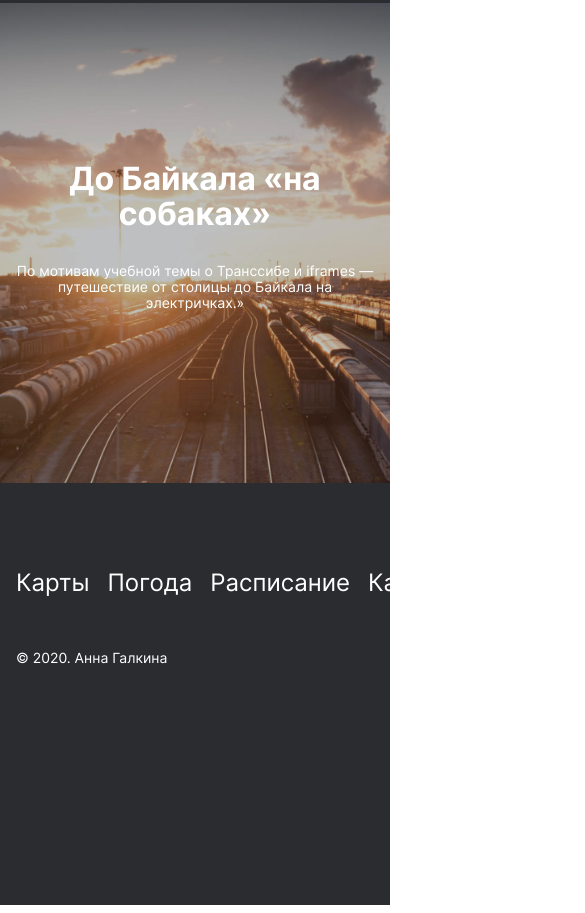
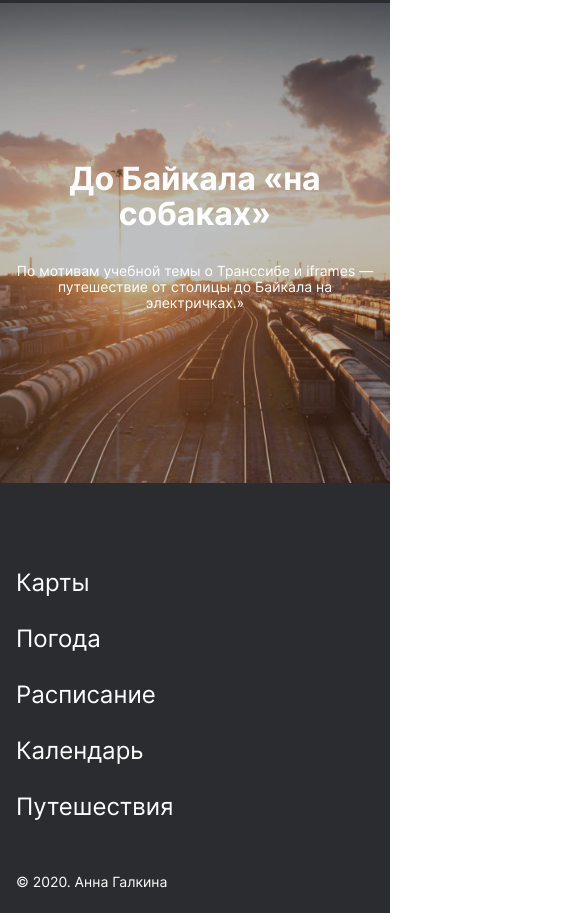
Before and after one commit to Sandhani1704/russian-travel, a plain HTML site: page index.html in a window 390 px wide. Shown: the part 9470-10383 px from the top of the page, 585 px wide, since content can reach past the window. Drawn offline with Linux system fonts and the light colour scheme.

Commit message:
исправлен блок footer

```diff
--- a/blocks/footer/__line-links/footer__line-links.css
+++ b/blocks/footer/__line-links/footer__line-links.css
@@ -3,3 +3,11 @@
     margin: 0;
     display: flex;
     }
+
+
+
+@media screen and (max-width: 720px) {
+.footer__line-links {
+flex-direction: column;
+}
+}
```
